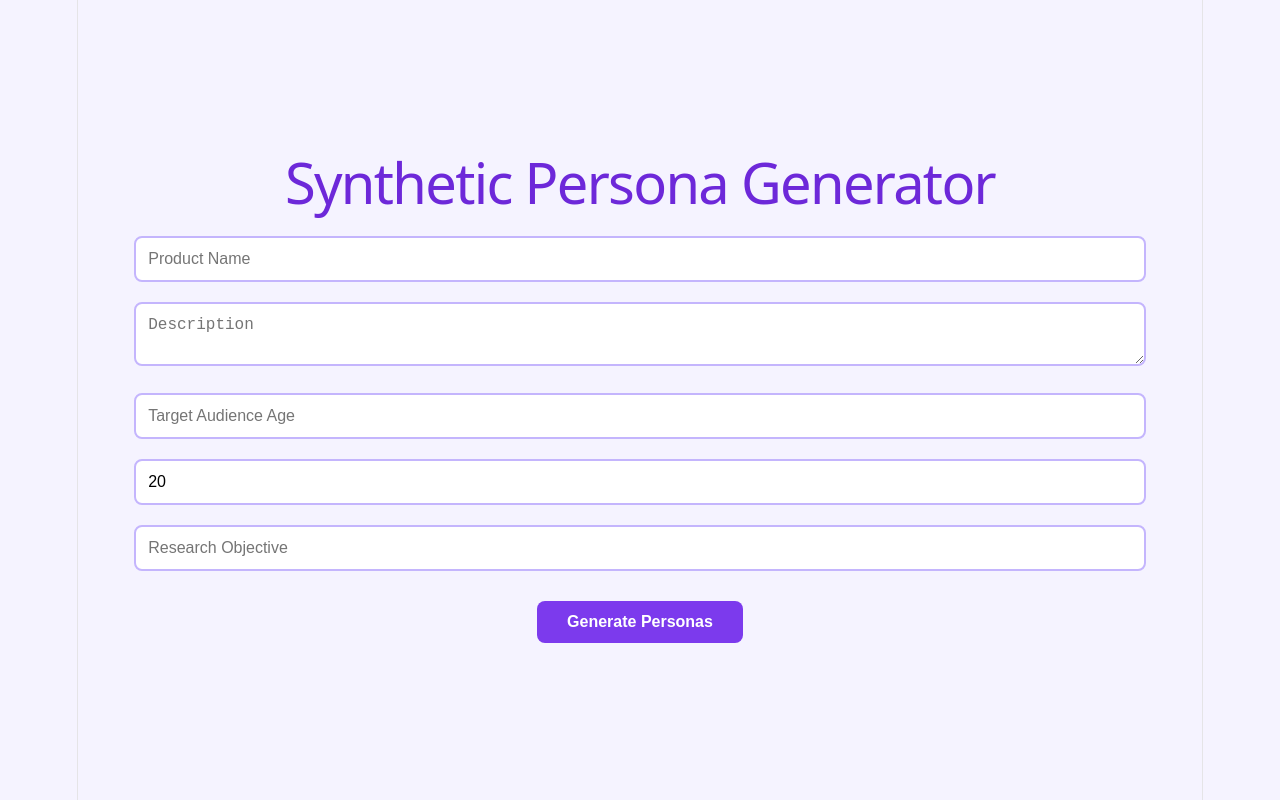
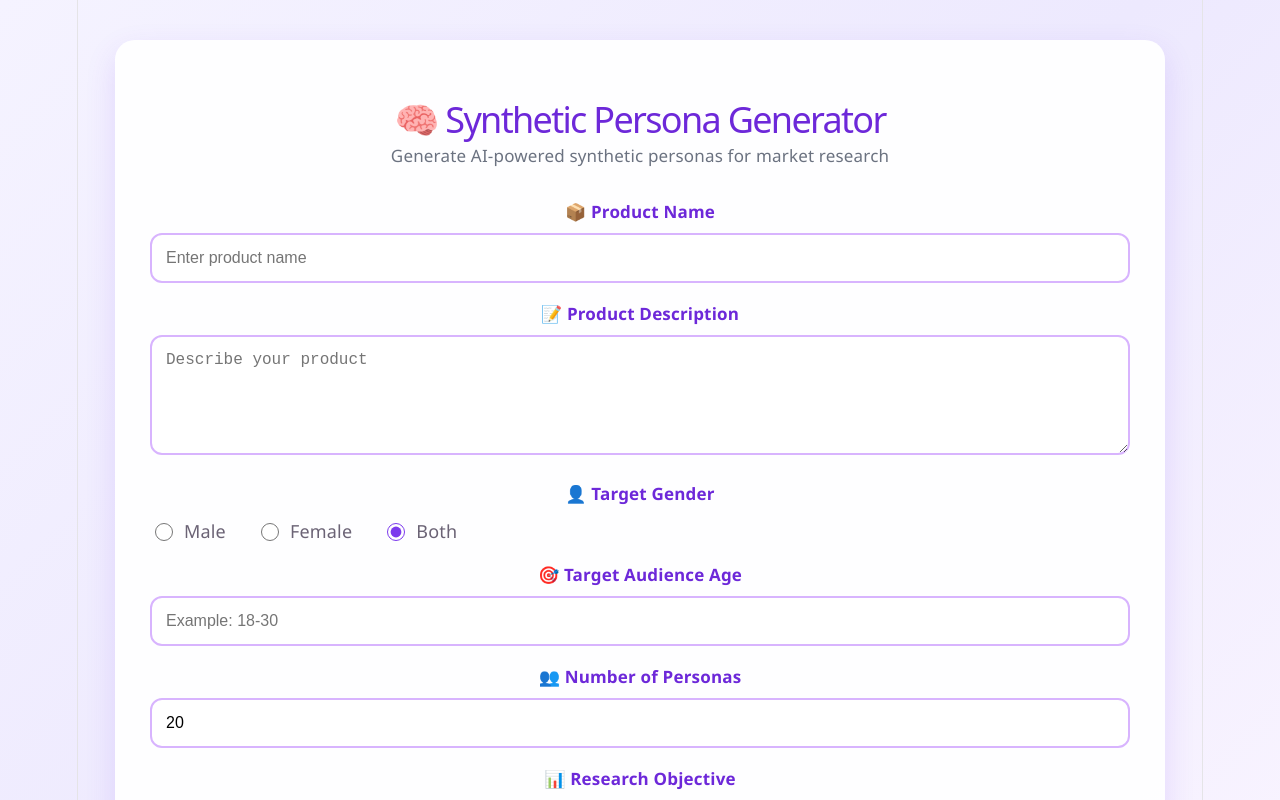
Before and after one commit to Ruppega/ai-survey, a React app in the folder frontend/: page / in a window 1280 px wide. Shown: the top 800 px of the page. Built offline with nearby package versions, Linux system fonts and the light colour scheme; the HTML template or start-up script is replaced by a standard one.

Commit message:
Improved frontend UI with purple theme and statistics dashboard

```diff
--- a/frontend/src/App.css
+++ b/frontend/src/App.css
@@ -1,86 +1,176 @@
 body {
   margin: 0;
-  font-family: Arial, sans-serif;
-  background: #f5f3ff;
+  font-family: "Segoe UI", Arial, sans-serif;
+  background: linear-gradient(135deg, #f5f3ff, #ede9fe, #faf5ff);
+  min-height: 100vh;
 }
 
+/* Container */
 .container {
-  width: 90%;
-  max-width: 1100px;
-  margin: auto;
-  padding: 30px;
+  width: 92%;
+  max-width: 980px;   /* Reduced from 1100px */
+  margin: 40px auto;
+  padding: 35px;
+  background: rgba(255,255,255,0.95);
+  border-radius: 20px;
+  box-shadow: 0 12px 30px rgba(124,58,237,.15);
 }
 
+/* Heading */
 h1 {
   text-align: center;
   color: #6d28d9;
+  font-size: 36px;
+  margin-bottom: 10px;
+}
+
+.subtitle {
+  text-align: center;
+  color: #6b7280;
+  font-size: 17px;
   margin-bottom: 30px;
 }
 
+/* Labels */
+.form-label {
+  display: block;
+  margin-top: 18px;
+  margin-bottom: 8px;
+  font-size: 17px;
+  font-weight: 600;
+  color: #6d28d9;
+}
+
+/* Inputs */
 input,
 textarea {
   width: 100%;
-  padding: 12px;
-  margin: 10px 0;
-  border: 2px solid #c4b5fd;
-  border-radius: 8px;
+  padding: 14px;
+  border: 2px solid #d8b4fe;
+  border-radius: 12px;
   font-size: 16px;
   box-sizing: border-box;
-  transition: 0.3s;
+  transition: .3s;
+  background: white;
+}
+
+textarea {
+  min-height: 120px;
+  resize: vertical;
 }
 
 input:focus,
 textarea:focus {
   outline: none;
   border-color: #7c3aed;
-  box-shadow: 0 0 8px rgba(124, 58, 237, 0.3);
+  box-shadow: 0 0 12px rgba(124,58,237,.25);
 }
 
-button {
-  display: block;
-  margin: 20px auto;
-  padding: 12px 30px;
-  background: #7c3aed;
+/* Gender */
+.gender-group {
+  margin-top: 20px;
+}
+
+.gender-options {
+  display: flex;
+  gap: 30px;
+  margin-top: 10px;
+  flex-wrap: wrap;
+}
+
+.gender-options label {
+  display: flex;
+  align-items: center;
+  gap: 8px;
+  cursor: pointer;
+  font-weight: 500;
+}
+
+.gender-options input[type="radio"] {
+  width: 18px;
+  height: 18px;
+  accent-color: #7c3aed;
+}
+
+/* Generate Button */
+.generate-btn {
+  width: 100%;
+  padding: 16px;
+  margin-top: 28px;
+  border: none;
+  border-radius: 12px;
+  background: linear-gradient(90deg,#7c3aed,#9333ea);
   color: white;
-  border: none;
-  border-radius: 8px;
-  font-size: 16px;
+  font-size: 18px;
   font-weight: bold;
   cursor: pointer;
-  transition: 0.3s;
+  transition: .3s;
 }
 
-button:hover {
-  background: #6d28d9;
-  transform: translateY(-2px);
+.generate-btn:hover {
+  transform: translateY(-3px);
+  box-shadow: 0 10px 22px rgba(124,58,237,.35);
 }
 
-.card {
-  background: white;
-  border-left: 6px solid #7c3aed;
-  padding: 18px;
-  border-radius: 12px;
-  box-shadow: 0 5px 12px rgba(0, 0, 0, 0.1);
+/* Statistics */
+.stats {
+  display: grid;
+  grid-template-columns: repeat(auto-fit,minmax(180px,1fr));
+  gap: 20px;
+  margin: 40px 0;
 }
 
+.stat-box {
+  background: white;
+  border-radius: 15px;
+  padding: 22px;
+  text-align: center;
+  box-shadow: 0 8px 18px rgba(124,58,237,.15);
+}
+
+.stat-box h3 {
+  margin: 0;
+  color: #7c3aed;
+  font-size: 18px;
+}
+
+.stat-box p {
+  margin-top: 15px;
+  font-size: 32px;
+  font-weight: bold;
+  color: #333;
+}
+
+/* Persona Cards Grid */
 .grid {
   display: grid;
-  grid-template-columns: repeat(auto-fit, minmax(320px, 1fr));
-  gap: 20px;
+  grid-template-columns: repeat(auto-fit,minmax(340px,1fr));
+  gap: 25px;
   margin-top: 30px;
 }
 
-h2,
-h3 {
-  text-align: center;
-  color: #6d28d9;
+/* Mobile */
+@media (max-width:768px) {
+
+  .container {
+    width: 92%;
+    padding: 25px;
+  }
+
+  h1 {
+    font-size: 28px;
+  }
+
+  .gender-options {
+    flex-direction: column;
+    gap: 12px;
+  }
+
+  .stats {
+    grid-template-columns: 1fr;
+  }
+
+  .grid {
+    grid-template-columns: 1fr;
+  }
 }
-
-select {
-  width: 100%;
-  padding: 12px;
-  margin: 10px 0;
-  border: 2px solid #c4b5fd;
-  border-radius: 8px;
-  font-size: 16px;
-}
--- a/frontend/src/App.jsx
+++ b/frontend/src/App.jsx
@@ -6,6 +6,7 @@ import "./App.css";
 function App() {
   const [product, setProduct] = useState("");
   const [description, setDescription] = useState("");
+  const [gender, setGender] = useState("Both");
   const [age, setAge] = useState("");
   const [objective, setObjective] = useState("");
   const [count, setCount] = useState(20);
@@ -17,6 +18,7 @@ function App() {
       const res = await axios.post("http://127.0.0.1:5000/generate", {
         product,
         description,
+        gender,
         age,
         objective,
         count,
@@ -32,7 +34,7 @@ function App() {
 
         alert(
           err.response.data.error ||
-            JSON.stringify(err.response.data)
+          JSON.stringify(err.response.data)
         );
       } else {
         alert(err.message);
@@ -42,32 +44,80 @@ function App() {
 
   return (
     <div className="container">
-      <h1>Synthetic Persona Generator</h1>
+      <h1>🧠 Synthetic Persona Generator</h1>
 
+      <p className="subtitle">
+        Generate AI-powered synthetic personas for market research
+      </p>
+
+      {/* Product Name */}
+      <label className="form-label">📦 Product Name</label>
       <input
         type="text"
-        placeholder="Product Name"
+        placeholder="Enter product name"
         value={product}
         onChange={(e) => setProduct(e.target.value)}
       />
 
+      {/* Description */}
+      <label className="form-label">📝 Product Description</label>
       <textarea
-        placeholder="Description"
+        placeholder="Describe your product"
         value={description}
         onChange={(e) => setDescription(e.target.value)}
       />
 
+      {/* Target Gender */}
+      <div className="gender-group">
+        <label className="form-label">👤 Target Gender</label>
+
+        <div className="gender-options">
+          <label>
+            <input
+              type="radio"
+              value="Male"
+              checked={gender === "Male"}
+              onChange={(e) => setGender(e.target.value)}
+            />
+            Male
+          </label>
+
+          <label>
+            <input
+              type="radio"
+              value="Female"
+              checked={gender === "Female"}
+              onChange={(e) => setGender(e.target.value)}
+            />
+            Female
+          </label>
+
+          <label>
+            <input
+              type="radio"
+              value="Both"
+              checked={gender === "Both"}
+              onChange={(e) => setGender(e.target.value)}
+            />
+            Both
+          </label>
+        </div>
+      </div>
+
+      {/* Age */}
+      <label className="form-label">🎯 Target Audience Age</label>
       <input
         type="text"
-        placeholder="Target Audience Age"
+        placeholder="Example: 18-30"
         value={age}
         onChange={(e) => setAge(e.target.value)}
       />
 
       {/* Number of Personas */}
+      <label className="form-label">👥 Number of Personas</label>
       <input
         type="number"
-        placeholder="Number of Personas (1-20)"
+        placeholder="1 - 20"
         value={count}
         min="1"
         max="20"
@@ -81,29 +131,48 @@ function App() {
         }}
       />
 
+      {/* Research Objective */}
+      <label className="form-label">📊 Research Objective</label>
       <input
         type="text"
-        placeholder="Research Objective"
+        placeholder="What do you want to discover?"
         value={objective}
         onChange={(e) => setObjective(e.target.value)}
       />
 
-      <button onClick={generate}>
-        Generate Personas
+      <button className="generate-btn" onClick={generate}>
+        ✨ Generate Personas
       </button>
 
       {result && (
         <>
-          <h2>
-            {result.preferred} / {result.personas.length} Prefer
-          </h2>
+          <div className="stats">
+            <div className="stat-box">
+              <h3>👍 Preferred</h3>
+              <p>{result.preferred}</p>
+            </div>
 
-          <h3>
-            {Math.round(
-              (result.preferred * 100) / result.personas.length
-            )}
-            % Prefer
-          </h3>
+            <div className="stat-box">
+              <h3>👎 Not Preferred</h3>
+              <p>{result.notPreferred}</p>
+            </div>
+
+            <div className="stat-box">
+              <h3>📊 Preference Rate</h3>
+              <p>
+                {Math.round(
+                  (result.preferred * 100) /
+                    result.personas.length
+                )}
+                %
+              </p>
+            </div>
+
+            <div className="stat-box">
+              <h3>👥 Total Personas</h3>
+              <p>{result.personas.length}</p>
+            </div>
+          </div>
 
           <div className="grid">
             {result.personas.map((persona, index) => (
--- a/frontend/src/components/PersonaCard.css
+++ b/frontend/src/components/PersonaCard.css
@@ -1,48 +1,68 @@
 .card {
   background: #ffffff;
-    border: 1px solid #ddd6fe;
-    border-left: 6px solid #7c3aed;
-    border-radius: 15px;
-    padding: 20px;
-    box-shadow: 0 6px 18px rgba(124, 58, 237, 0.12);
+  border-radius: 18px;
+  padding: 24px;
+  border-top: 6px solid #7c3aed;
+  box-shadow: 0 8px 20px rgba(124, 58, 237, 0.12);
   transition: all 0.3s ease;
+  text-align: center;
 }
 
 .card:hover {
-    transform: translateY(-6px);
-    box-shadow: 0 10px 25px rgba(124, 58, 237, 0.25);
+  transform: translateY(-8px);
+  box-shadow: 0 15px 35px rgba(124, 58, 237, 0.25);
 }
 
 .card h2 {
-    margin-top: 0;
-    margin-bottom: 15px;
+  margin: 0 0 18px;
   color: #6d28d9;
-    font-size: 24px;
-    text-align: center;
+  font-size: 30px;
+  font-weight: 700;
 }
 
 .card p {
   margin: 10px 0;
   color: #4b5563;
-    font-size: 15px;
-    line-height: 1.6;
+  font-size: 17px;
+  line-height: 1.7;
 }
 
 .card strong {
-    color: #312e81;
+  color: #374151;
 }
 
-.card span {
-    font-weight: bold;
-    color: #7c3aed;
+.card hr {
+  margin: 18px 0;
+  border: none;
+  height: 1px;
+  background: #e9d5ff;
 }
 
-.card p:last-child {
-    margin-top: 15px;
-    padding: 12px;
-    background: #f5f3ff;
-    border-left: 4px solid #8b5cf6;
-    border-radius: 8px;
+.card .decision-yes {
+  color: #16a34a;
+  font-weight: bold;
+}
+
+.card .decision-no {
+  color: #dc2626;
+  font-weight: bold;
+}
+
+.card .rating {
+  color: #f59e0b;
+  font-weight: bold;
+}
+
+.card .reason {
+  margin-top: 18px;
+  padding: 16px;
+  background: #faf5ff;
+  border-left: 5px solid #7c3aed;
+  border-radius: 10px;
   font-style: italic;
-    color: #5b21b6;
+  color: #555;
 }
+
+.card:hover .reason {
+  background: #f3e8ff;
+}
--- a/frontend/src/components/PersonaCard.jsx
+++ b/frontend/src/components/PersonaCard.jsx
@@ -1,3 +1,4 @@
+import "./PersonaCard.css";
 function PersonaCard({ persona }) {
   return (
     <div className="card">
```
Also changed, not shown: 2 other files (tests, documents, lock files or other folders). Lines whose indentation alone changed are shown as unchanged.
